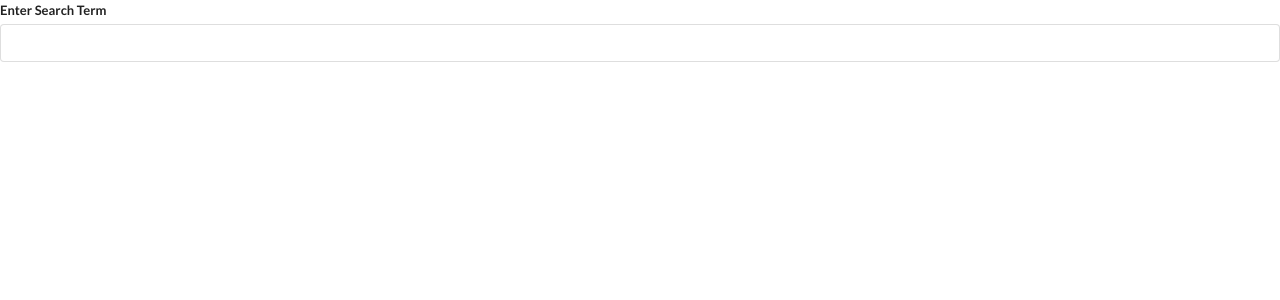
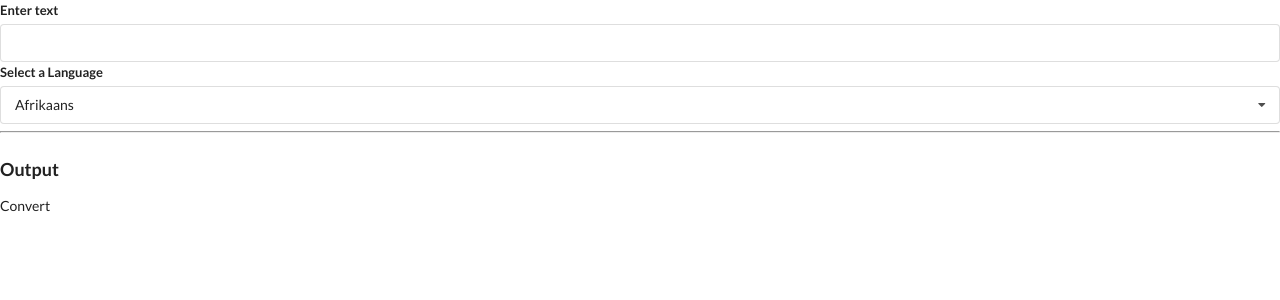
Before and after one commit to Conal84/React-widgets, a React (Create React App) app: page / in a window 1280 px wide. Shown: the top 300 px of the page. Built offline with nearby package versions, Linux system fonts and the light colour scheme.

Commit message:
Added Dropdown and translate apps

```diff
--- a/src/App.js
+++ b/src/App.js
@@ -1,6 +1,8 @@
-import React from 'react';
+import React, { useState } from 'react';
 import Accordion from './components/Accordion';
 import Search from './components/Search';
+import Dropdown from './components/Dropdown';
+import Translate from './components/Translate';
 
 const items = [
   {
@@ -17,6 +19,21 @@ const items = [
   },
 ];
 
+const options = [
+  {
+    label: 'The Color Red',
+    value: 'red',
+  },
+  {
+    label: 'The Color Green',
+    value: 'green',
+  },
+  {
+    label: 'The Color Blue',
+    value: 'blue',
+  },
+];
+
 export default () => {
-  return <Search />;
+  return <Translate />;
 };
--- /dev/null
+++ b/src/components/Convert.js
@@ -0,0 +1,10 @@
+import React, { useState, useEffect } from 'react';
+
+const Convert = ({ language, text }) => {
+  useEffect(() => {
+    console.log('New lang or text');
+  }, [language, text]);
+  return <div>Convert</div>;
+};
+
+export default Convert;
--- /dev/null
+++ b/src/components/Dropdown.js
@@ -0,0 +1,52 @@
+import React, { useState, useEffect, useRef } from 'react';
+
+const Dropdown = ({ options, selected, onSelectedChange, label }) => {
+  const [open, setOpen] = useState(false);
+  const ref = useRef();
+
+  useEffect(() => {
+    document.body.addEventListener('click', (event) => {
+      // check if the object we click on is inside our ref (ui form)
+      // If it is return without setting open to false
+      if (ref.current && ref.current.contains(event.target)) {
+        return;
+      }
+
+      setOpen(false);
+    });
+  }, []);
+
+  const renderedOptions = options.map((option) => {
+    if (option.value === selected.value) {
+      return null;
+    }
+    return (
+      <div
+        key={option.value}
+        className='item'
+        onClick={() => onSelectedChange(option)}
+      >
+        {option.label}
+      </div>
+    );
+  });
+  return (
+    <div ref={ref} className='ui form'>
+      <div className='field'>
+        <label className='label'>{label}</label>
+        <div
+          onClick={() => setOpen(!open)}
+          className={`ui selection dropdown ${open ? 'visible active' : ''}`}
+        >
+          <i className='dropdown icon'></i>
+          <div className='text'>{selected.label}</div>
+          <div className={`menu ${open ? 'visible transition' : ''}`}>
+            {renderedOptions}
+          </div>
+        </div>
+      </div>
+    </div>
+  );
+};
+
+export default Dropdown;
--- /dev/null
+++ b/src/components/Translate.js
@@ -0,0 +1,46 @@
+import React, { useState } from 'react';
+import Dropdown from './Dropdown';
+import Convert from './Convert';
+
+const APIKEY = 'AIzaSyCHUCmpR7cT_yDFHC98CZJy2LTms-IwDlM';
+
+const options = [
+  {
+    label: 'Afrikaans',
+    value: 'af',
+  },
+  {
+    label: 'Arabic',
+    value: 'ar',
+  },
+  {
+    label: 'Hindi',
+    value: 'hi',
+  },
+];
+
+const Translate = () => {
+  const [language, setLanguage] = useState(options[0]);
+  const [text, settext] = useState('');
+  return (
+    <div>
+      <div className='ui form'>
+        <div className='field'>
+          <label>Enter text</label>
+          <input value={text} onChange={(e) => settext(e.target.value)} />
+        </div>
+      </div>
+      <Dropdown
+        label='Select a Language'
+        selected={language}
+        onSelectedChange={setLanguage}
+        options={options}
+      />
+      <hr />
+      <h3 className='ui header'>Output</h3>
+      <Convert text={text} language={language} />
+    </div>
+  );
+};
+
+export default Translate;
```
